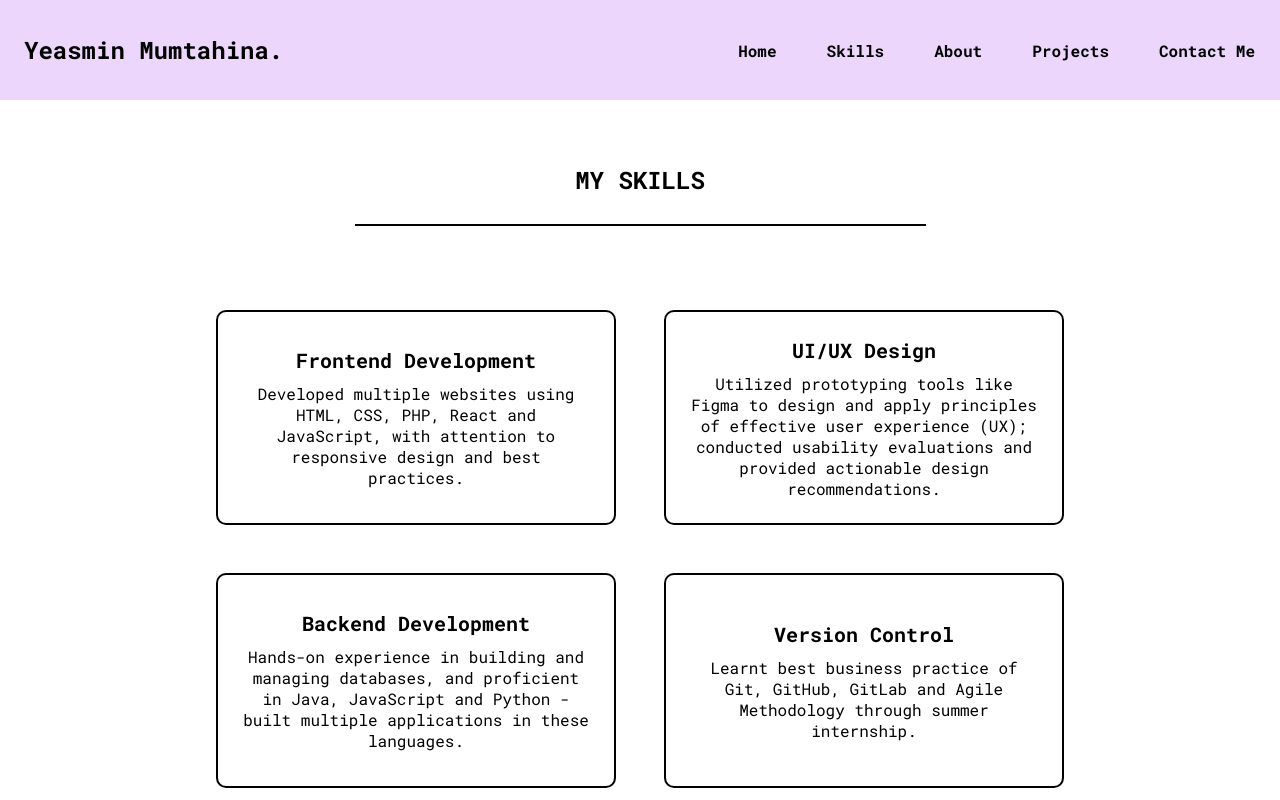
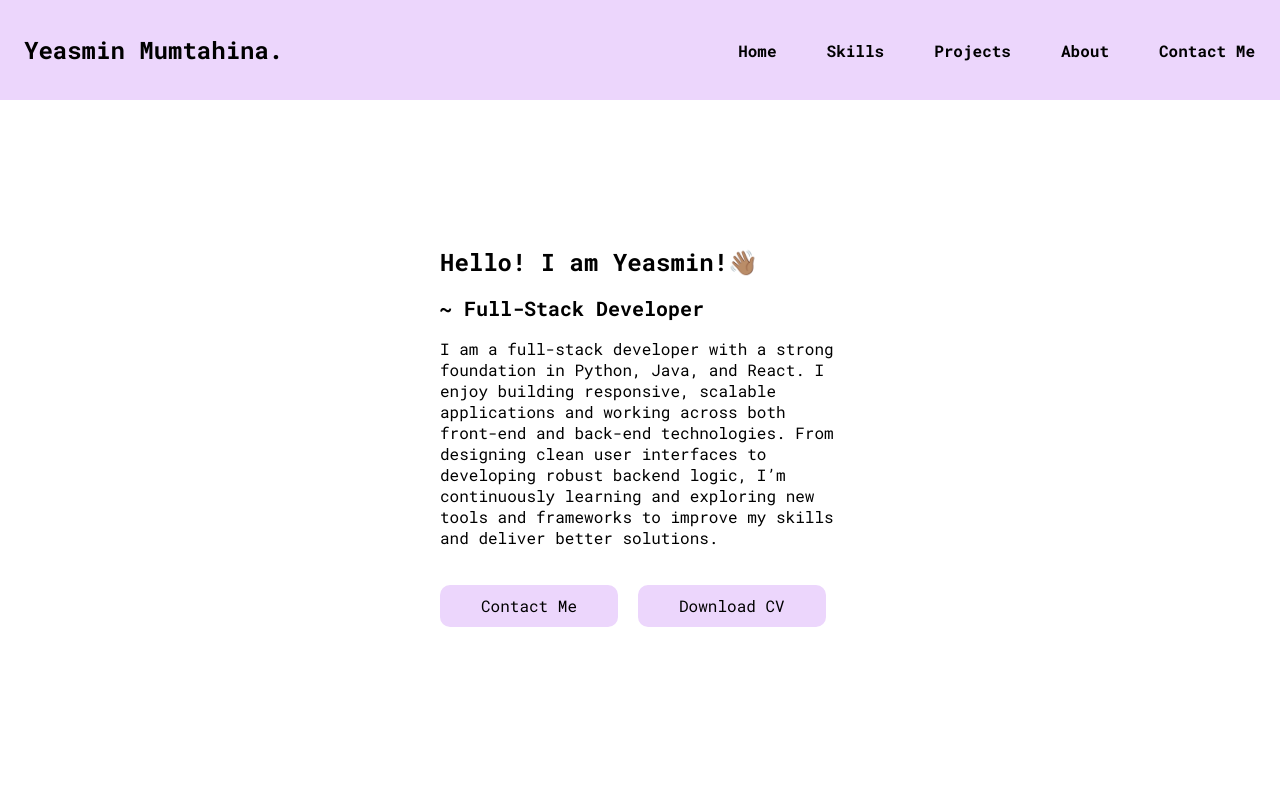
Before and after one commit to yeahhina/Portfolio, a React (Create React App) app in the folder portfolio/: page / in a window 1280 px wide. Shown: the top 800 px of the page. Built offline with nearby package versions, Linux system fonts and the light colour scheme.

Commit message:
fixed padding

```diff
--- a/portfolio/src/component/layout/home.jsx
+++ b/portfolio/src/component/layout/home.jsx
@@ -3,6 +3,7 @@ import Skills from "../view/skills";
 function Home() {
   return (
     <>
+      <Introduction />
       <Skills />
     </>
   );
--- a/portfolio/src/component/view/header.jsx
+++ b/portfolio/src/component/view/header.jsx
@@ -6,8 +6,8 @@ function Header() {
       <div className="navigationBar">
         <a>Home</a>
         <a>Skills</a>
+        <a>Projects</a>
         <a>About</a>
-        <a>Projects</a>
         <a>Contact Me</a>
       </div>
     </div>
--- a/portfolio/src/component/view/introduction.jsx
+++ b/portfolio/src/component/view/introduction.jsx
@@ -2,7 +2,7 @@ import "./introduction.scss";
 function Introduction() {
   return (
     <div className="introduction">
-      <div className="textBox">
+      <div className="itemsContainer">
         <h1>Hello! I am Yeasmin!👋🏽</h1>
         <h2>~ Full-Stack Developer</h2>
         <p>
--- a/portfolio/src/component/view/skills.scss
+++ b/portfolio/src/component/view/skills.scss
@@ -3,7 +3,6 @@
   display: flex;
   justify-content: center;
   align-items: center;
-  padding-top: 5%;
   padding-bottom: 5%;
   .itemsContainer {
     display: flex;
```
